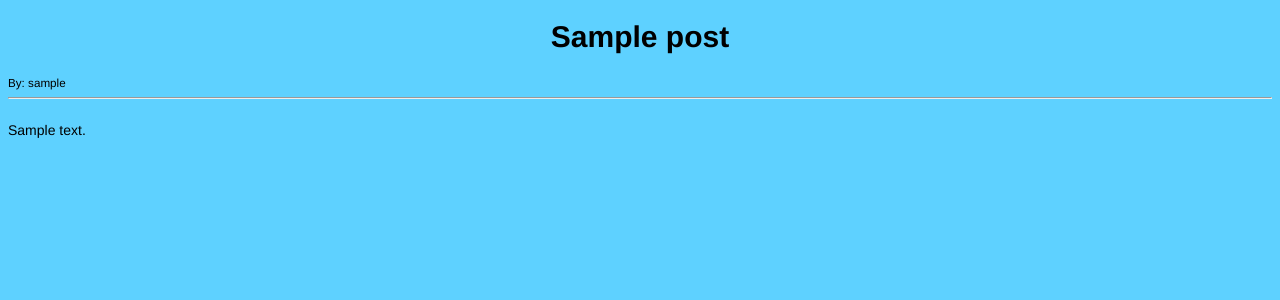
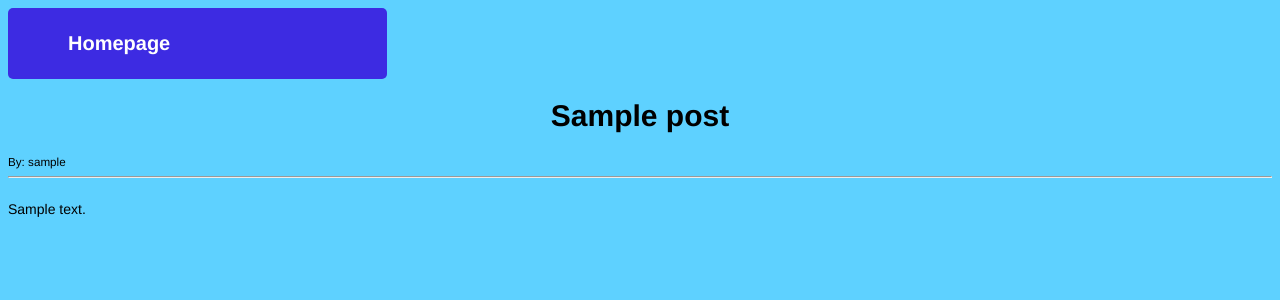
Before and after one commit to paigexc70/FinalProject, a Django app: page /article/1 in a window 1280 px wide. Shown: the top 300 px of the page. Run offline with Django 4.2, Linux system fonts and the light colour scheme; tables that the repository leaves empty hold one stand-in row (values such as "Sample post").

Commit message:
fixed links

```diff
--- a/templates/fpost.html
+++ b/templates/fpost.html
@@ -12,7 +12,16 @@
 </head>
 <body>
 
-
+    <header>
+        <div class="navbar">
+            <nav class="navigation bar" id="navigation">
+                <ul class="navlist">
+                    <li class="navitem">
+                        <a href="{% url 'main' %}">Homepage</a>
+                    </li>
+                </ul>
+            </nav>
+        </header>
 
     <h1>{{post.title}}</h1>
     <small>By: {{post.author}}</small><br/>
@@ -23,5 +32,6 @@
 
 
 
+
 </body>
 </html>
```
